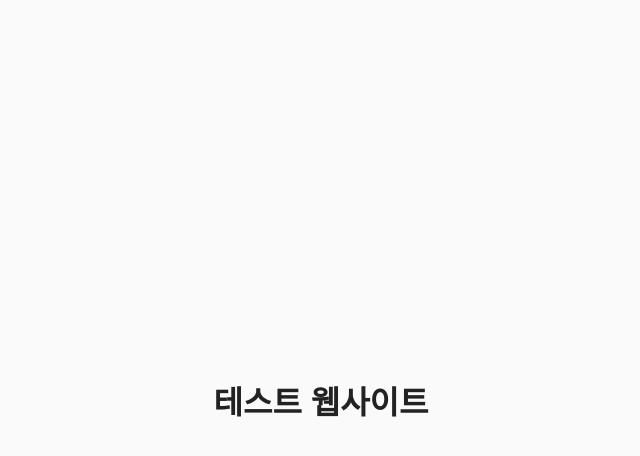
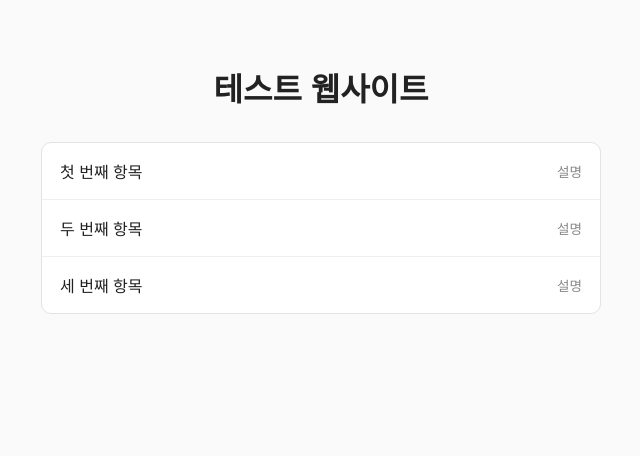
Before and after one commit to anthd227/test-website, a plain HTML site: page index.html in a window 1280 px wide. Shown: the whole page, without its empty margins (319-959 px from the left). Drawn offline with Linux system fonts and the light colour scheme.

Commit message:
feat: 목록 영역 추가

```diff
--- a/index.html
+++ b/index.html
@@ -5,12 +5,25 @@
 <meta name="viewport" content="width=device-width, initial-scale=1">
 <title>테스트 웹사이트</title>
 <style>
-  body { margin: 0; min-height: 100vh; display: flex; align-items: center; justify-content: center;
-    font-family: "Malgun Gothic", "맑은 고딕", sans-serif; background: #fafafa; color: #222; }
-  h1 { font-size: 2rem; font-weight: 600; }
+  body { margin: 0; min-height: 100vh; font-family: "Malgun Gothic", "맑은 고딕", sans-serif; background: #fafafa; color: #222; }
+  main { max-width: 560px; margin: 0 auto; padding: 64px 20px; }
+  h1 { font-size: 2rem; font-weight: 600; margin: 0 0 32px; text-align: center; }
+  ul { list-style: none; margin: 0; padding: 0; background: #fff; border: 1px solid #e3e3e3; border-radius: 10px; overflow: hidden; }
+  li { border-bottom: 1px solid #eee; }
+  li:last-child { border-bottom: 0; }
+  li a, li span { display: flex; justify-content: space-between; align-items: center; padding: 16px 18px; color: inherit; text-decoration: none; }
+  li a:hover { background: #f3f6fa; }
+  li small { color: #888; font-size: 0.85rem; }
 </style>
 </head>
 <body>
-<h1>테스트 웹사이트</h1>
+<main>
+  <h1>테스트 웹사이트</h1>
+  <ul>
+    <li><span>첫 번째 항목 <small>설명</small></span></li>
+    <li><span>두 번째 항목 <small>설명</small></span></li>
+    <li><span>세 번째 항목 <small>설명</small></span></li>
+  </ul>
+</main>
 </body>
 </html>
```
